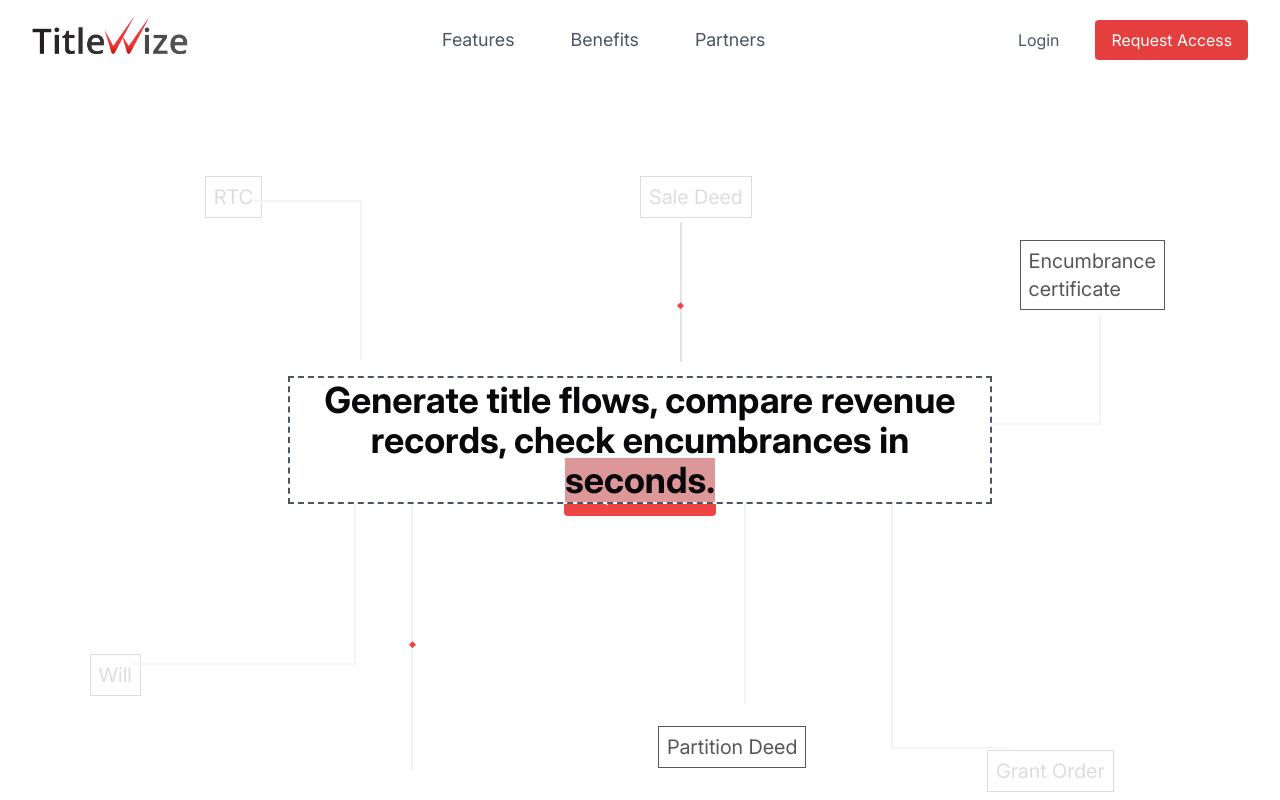
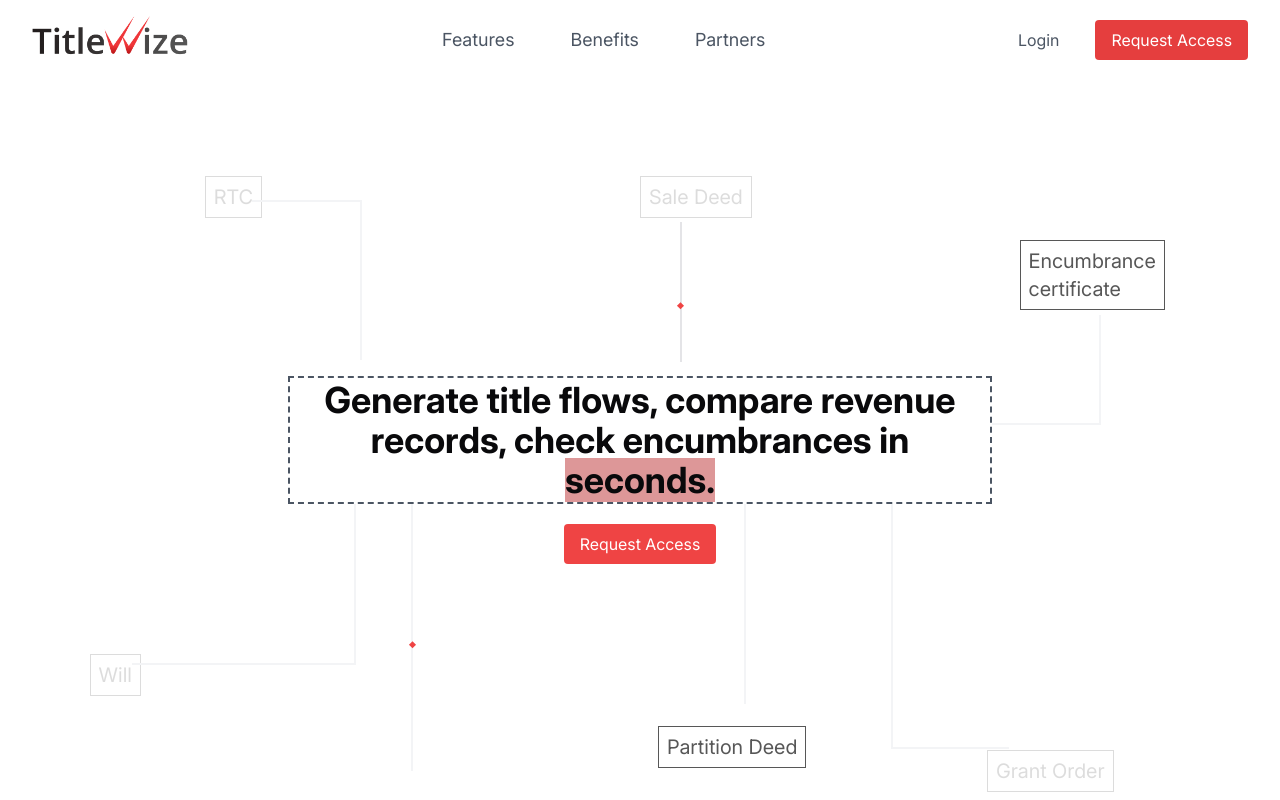
Before and after one commit to ishikavishwakarma/titleWize2, a React (Vite) app: page / in a window 1280 px wide. Shown: the top 800 px of the page. Built offline with nearby package versions, Linux system fonts and the light colour scheme.

Commit message:
request link added

```diff
--- a/src/components/Partials/Home.jsx
+++ b/src/components/Partials/Home.jsx
@@ -256,7 +256,7 @@ const Home = () => {
 
             <a
                 href="https://forms.gle/aieChuaKTCfeBsDG9"
-                className="home-btn px-4 py-2 text-white bg-red-500 rounded hover:bg-red-600 transition-colors"
+                className="home-btn px-4 py-2 mt-24 text-white bg-red-500 rounded hover:bg-red-600 transition-colors"
             >
                 Request Access
             </a>
```
